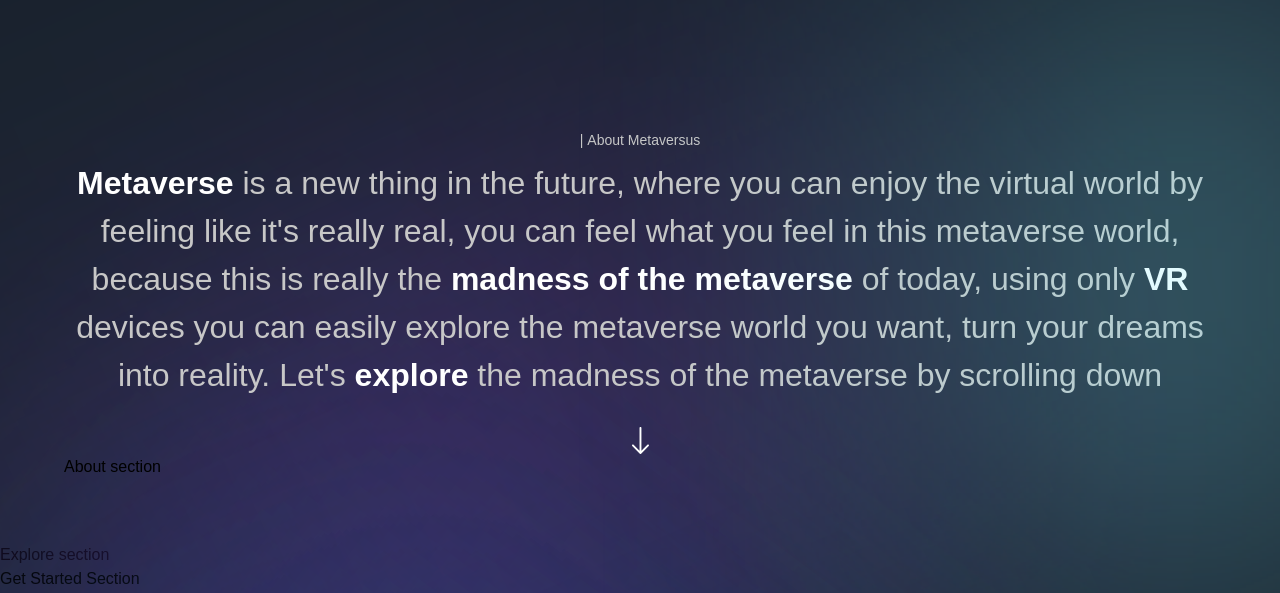
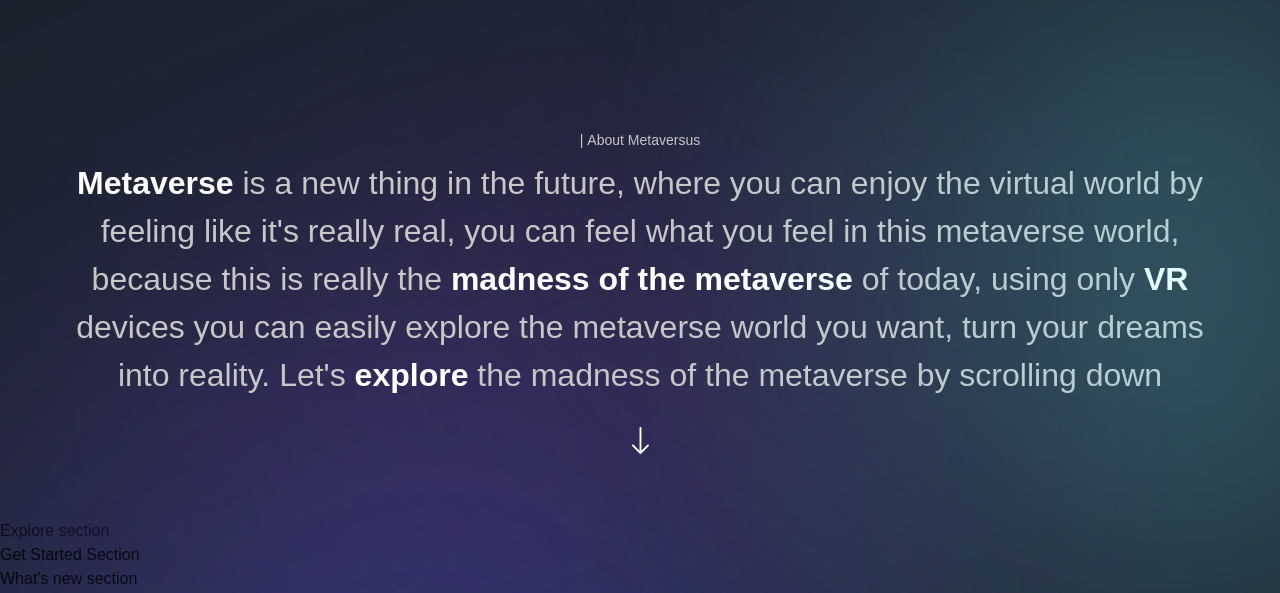
Before and after one commit to Lucas-zz/Metaverse-Frontend, a Next.js app: page / in a window 1280 px wide. Shown: the part 1046-1639 px from the top of the page. Built offline with nearby package versions, Linux system fonts and the light colour scheme; a web font is replaced by a local one.

Commit message:
fix: small fix

```diff
--- a/sections/About.jsx
+++ b/sections/About.jsx
@@ -36,7 +36,6 @@ const About = () => (
         className="w-[18px] h-[28px] object-contain mt-[28px]"
       />
     </motion.div>
-    About section
   </section>
 );
 
```
